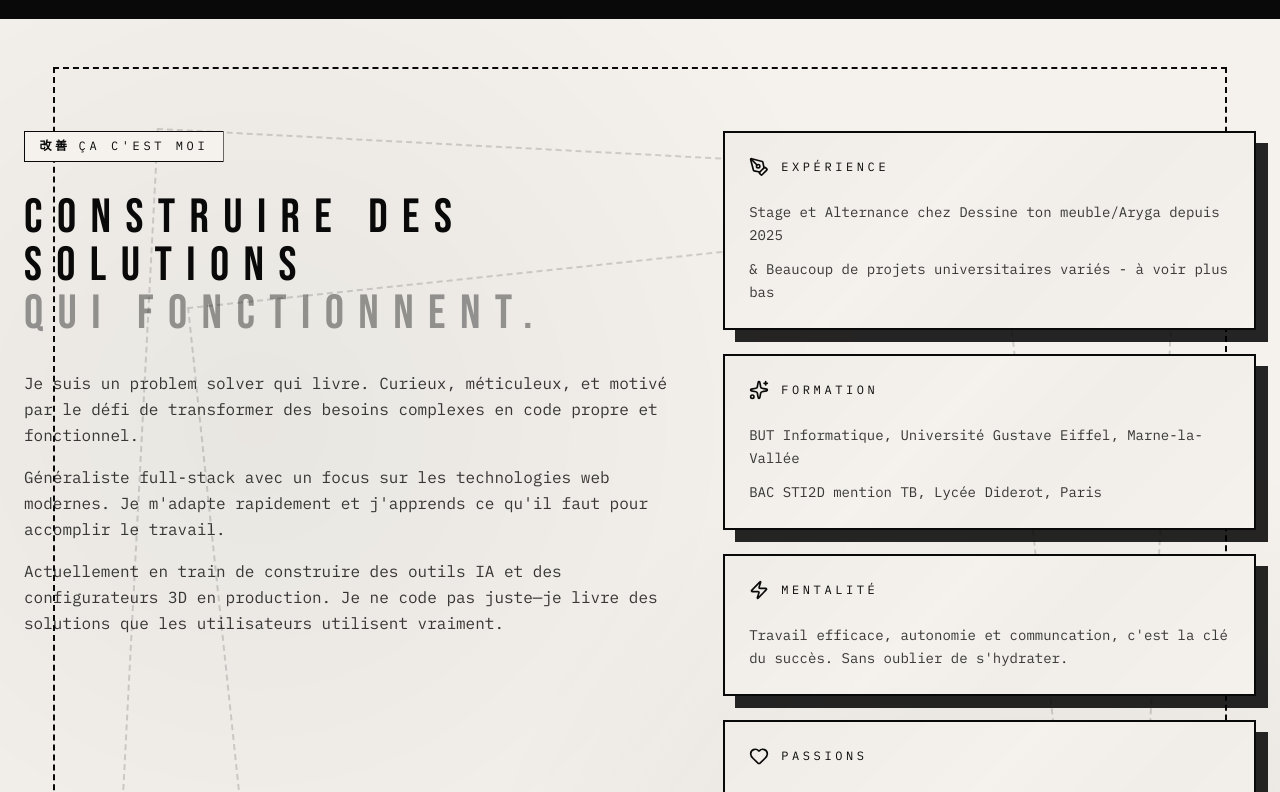
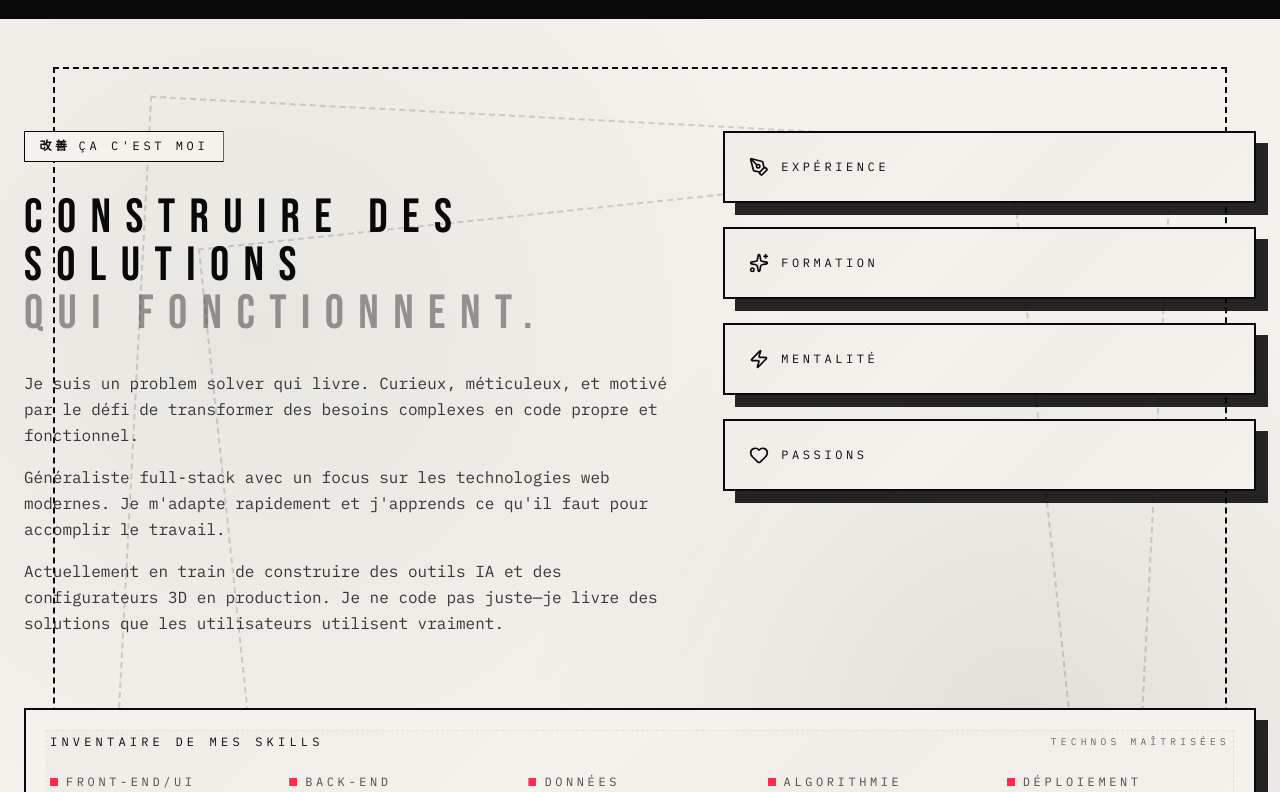
Before and after one commit to HayroMaki/portfolio-v2, a SvelteKit app: page / in a window 1280 px wide. Shown: the part 868-1660 px from the top of the page. Built offline with nearby package versions, Linux system fonts and the light colour scheme.

Commit message:
animation on hover of about me blocks + on art hover

```diff
--- a/src/lib/i18n/en.json
+++ b/src/lib/i18n/en.json
@@ -76,9 +76,9 @@
     },
     "passions": {
       "title": "Passions",
-      "p1": "Literature ('To Your Eternity', 'BLAME', 'House of Leaves'...) my bookshelf is about to explode",
-      "p2": "Video games ('Monster Hunter', 'Zelda', 'Rain World', 'Dark Souls'...) my Steam library is about to explode",
-      "p3": "Drawing, all over the margins of my notebook :P",
+      "p1": "Literature ('To Your Eternity', 'BLAME!', 'Jojo'...)",
+      "p2": "Video games ('Zelda', 'Rain World', 'Satisfactory'...)",
+      "p3": "Drawing, on the margins of my notebook :P",
       "p4": "Skiing in the Alps, my well-deserved downtime"
     },
     "skills": {
--- a/src/lib/i18n/fr.json
+++ b/src/lib/i18n/fr.json
@@ -64,8 +64,8 @@
     },
     "passions": {
       "title": "Passions",
-      "p1": "Littérature ('To Your Eternity', 'BLAME', 'La Maison des Feuilles'...) ma bibliothèque va exploser",
-      "p2": "Jeux vidéos ('Monster Hunter', 'Zelda', 'Rain World', 'Dark Souls'...) ma bibliothèque Steam va exploser",
+      "p1": "Littérature ('To Your Eternity', 'BLAME!', 'Jojo'...)",
+      "p2": "Jeux vidéos ('Zelda', 'Rain World', 'Satisfactory'...)",
       "p3": "Déssin, sur les marges de mon cahier :P",
       "p4": "Skier dans les Alpes, mon repos bien mérité"
     },
--- a/src/routes/+page.svelte
+++ b/src/routes/+page.svelte
@@ -15,6 +15,7 @@
 	import TimelineSection from "$lib/components/home/TimelineSection.svelte";
 	import { useIntersectionVisibility } from "$lib/hooks/useIntersectionVisibility";
 	import { _t } from "$lib/i18n";
+	import brush3Url from "$lib/assets/brush/brush3.svg?url";
 
 	/**
 	 * Wrapper to not have to put locale every time
@@ -390,7 +391,7 @@
 		></div>
 		<div class="container relative z-10 mx-auto max-w-7xl px-6">
 			<div class="grid gap-12 lg:grid-cols-[1.1fr,0.9fr] items-start">
-				<div class="space-y-8">
+				<div class="mb-12 space-y-8">
 					<div
 						class="kanji-tag bg-paper transition-all duration-500 ease-out"
 						class:opacity-0={!$atelierVisible}
@@ -447,74 +448,89 @@
 
 				<div class="space-y-6">
 					<div
-						class="manga-panel p-6 space-y-6 transition-all duration-700 ease-out"
+						class="manga-panel p-6 transition-all duration-700 ease-out group cursor-default"
 						class:opacity-0={!$atelierVisible}
 						style="transition-delay: 200ms"
 					>
 						<div
-							class="flex items-center gap-3 font-mono uppercase text-xs tracking-[0.3em]"
+							class="flex items-center gap-3 font-mono uppercase text-xs tracking-[0.3em] group-hover:text-accent transition-colors duration-300"
 						>
 							<PenTool size={20} />
 							{t("about.experience.title")}
 						</div>
 						<div
-							class="space-y-3 text-sm font-mono leading-relaxed text-ink/80"
+							class="max-h-0 overflow-hidden group-hover:max-h-[500px] transition-all duration-700 ease-in-out"
+						>
+							<div
+								class="space-y-3 text-sm font-mono leading-relaxed text-ink/80 pt-6"
 							>
 								<p>{t("about.experience.current")}</p>
 								<p>{t("about.experience.uni")}</p>
 							</div>
 						</div>
+					</div>
 
 					<div
-						class="manga-panel p-6 space-y-6 transition-all duration-700 ease-out"
+						class="manga-panel p-6 transition-all duration-700 ease-out group cursor-default"
 						class:opacity-0={!$atelierVisible}
 						style="transition-delay: 350ms"
 					>
 						<div
-							class="flex items-center gap-3 font-mono uppercase text-xs tracking-[0.3em]"
+							class="flex items-center gap-3 font-mono uppercase text-xs tracking-[0.3em] group-hover:text-accent transition-colors duration-300"
 						>
 							<Sparkles size={20} />
 							{t("about.education.title")}
 						</div>
 						<div
-							class="space-y-3 text-sm font-mono leading-relaxed text-ink/80"
+							class="max-h-0 overflow-hidden group-hover:max-h-[500px] transition-all duration-700 ease-in-out"
+						>
+							<div
+								class="space-y-3 text-sm font-mono leading-relaxed text-ink/80 pt-6"
 							>
 								<p>{t("about.education.degree")}</p>
 								<p>{t("about.education.bac")}</p>
 							</div>
 						</div>
+					</div>
 
 					<div
-						class="manga-panel p-6 space-y-6 transition-all duration-700 ease-out"
+						class="manga-panel p-6 transition-all duration-700 ease-out group cursor-default"
 						class:opacity-0={!$atelierVisible}
 						style="transition-delay: 500ms"
 					>
 						<div
-							class="flex items-center gap-3 font-mono uppercase text-xs tracking-[0.3em]"
+							class="flex items-center gap-3 font-mono uppercase text-xs tracking-[0.3em] group-hover:text-accent transition-colors duration-300"
 						>
 							<Zap size={20} />
 							{t("about.mentality.title")}
 						</div>
+						<div
+							class="max-h-0 overflow-hidden group-hover:max-h-[500px] transition-all duration-700 ease-in-out"
+						>
 							<p
-							class="text-sm font-mono leading-relaxed text-ink/80"
+								class="text-sm font-mono leading-relaxed text-ink/80 pt-6"
 							>
 								{t("about.mentality.p1")}
 							</p>
 						</div>
+					</div>
 
 					<div
-						class="manga-panel p-6 space-y-6 transition-all duration-700 ease-out"
+						class="manga-panel p-6 transition-all duration-700 ease-out group cursor-default"
 						class:opacity-0={!$atelierVisible}
 						style="transition-delay: 650ms"
 					>
 						<div
-							class="flex items-center gap-3 font-mono uppercase text-xs tracking-[0.3em]"
+							class="flex items-center gap-3 font-mono uppercase text-xs tracking-[0.3em] group-hover:text-accent transition-colors duration-300"
 						>
 							<Heart size={20} />
 							{t("about.passions.title")}
 						</div>
+						<div
+							class="max-h-0 overflow-hidden group-hover:max-h-[500px] transition-all duration-700 ease-in-out"
+						>
 							<ul
-							class="space-y-4 text-sm font-mono leading-relaxed text-ink/80"
+								class="space-y-4 text-sm font-mono leading-relaxed text-ink/80 pt-6"
 							>
 								<li class="flex items-start gap-3">
 									<span class="text-ink mt-1">/</span>
@@ -524,17 +540,22 @@
 									<span class="text-ink mt-1">/</span>
 									<span>{t("about.passions.p2")}</span>
 								</li>
-							<li class="flex items-start gap-3">
-								<span class="text-ink mt-1">/</span>
+								<li class="flex items-start gap-3 w-fit">
+									<span
+										class="text-ink mt-1 relative z-10"
+										>/</span
+									>
 									<a
 										href="/art"
-									class="group relative inline-flex items-center transition-all duration-300 hover:text-accent"
+										class="group/art relative z-0 inline-flex items-center transition-colors duration-[300ms] delay-[100ms] hover:text-paper"
 									>
-									<span>{t("about.passions.p3")}</span>
 										<span
-										class="opacity-0 group-hover:opacity-100 group-hover:translate-x-1 transition-all duration-300 text-accent font-bold ml-2"
-										>→</span
-									>
+											class="absolute -inset-x-2 -inset-y-1 -z-10 bg-ink origin-left scale-x-0 group-hover/art:scale-x-100 transition-transform duration-[400ms] ease-out pointer-events-none"
+											style="clip-path: polygon(1% 5%, 98% 0%, 100% 97%, 0% 100%);"
+										></span>
+										<span class="relative z-10 px-1 py-1">
+											{t("about.passions.p3")}
+										</span>
 									</a>
 								</li>
 								<li class="flex items-start gap-3">
@@ -542,6 +563,7 @@
 									<span>{t("about.passions.p4")}</span>
 								</li>
 							</ul>
+						</div>
 					</div>
 				</div>
 			</div>
```
Also changed, not shown: 1 other file (tests, documents, lock files or other folders). Lines whose indentation alone changed are shown as unchanged.
